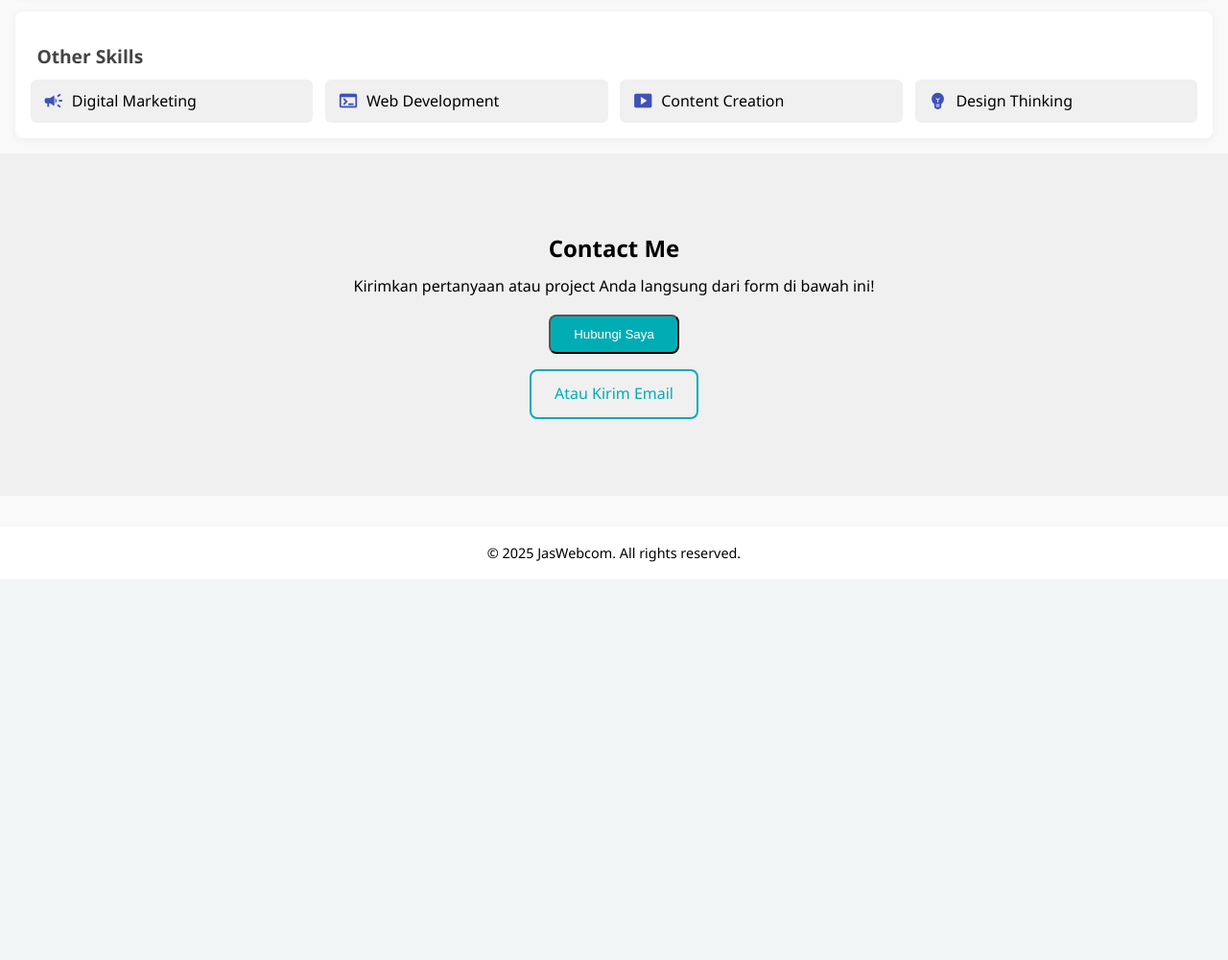
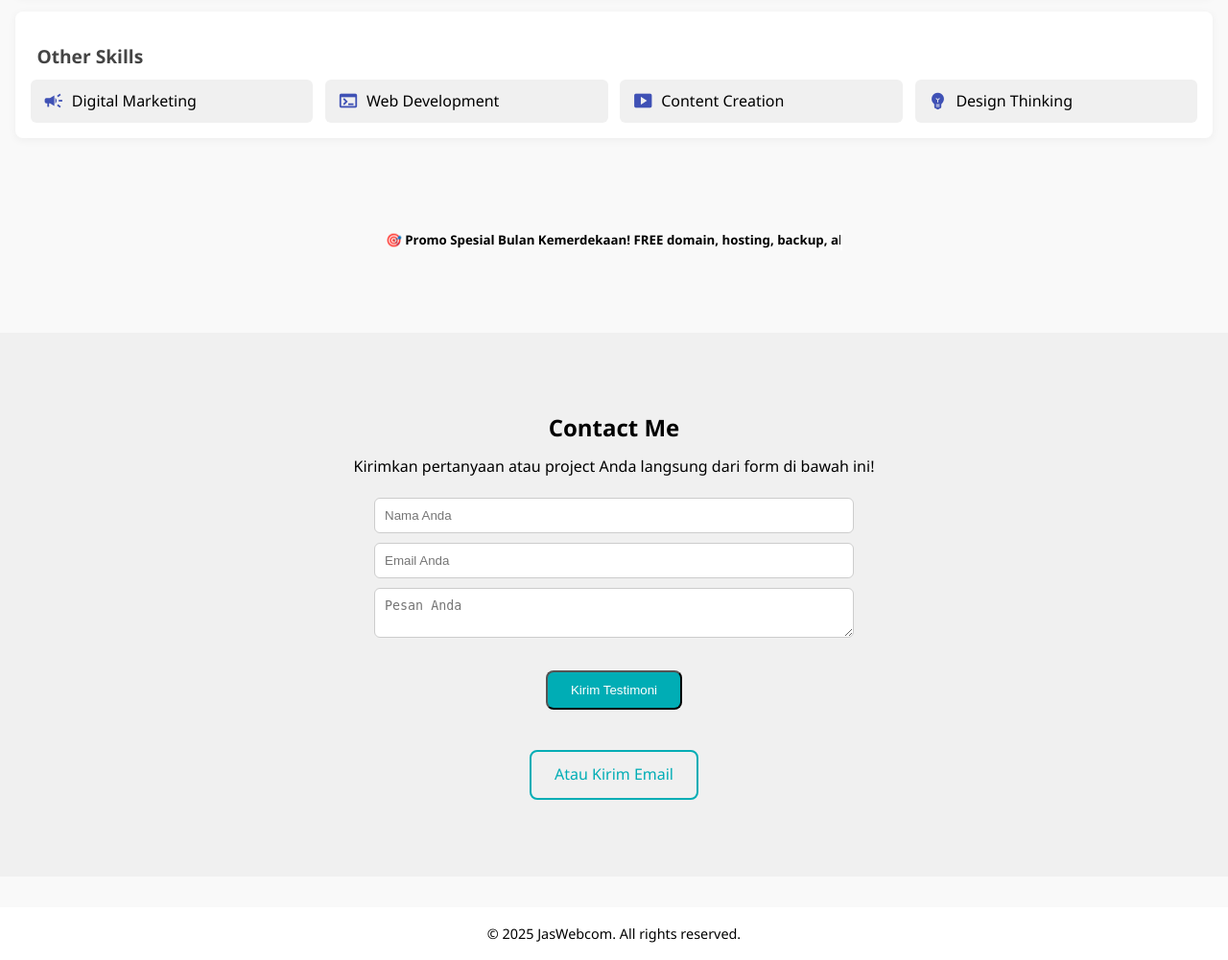
Before and after one commit to septianabdulkarim-cloud/portfolio_website, a Flask app: page / in a window 1280 px wide. Shown: the part 5043-6044 px from the top of the page at 96% size. Before the commit the page ends 5629 px from the top, so only its background shows below. Run offline with Flask 3, Linux system fonts and the light colour scheme.

Commit message:
Update index.html dan style.css

```diff
--- a/static/css/style.css
+++ b/static/css/style.css
@@ -197,6 +197,32 @@
 .btn-outline:hover {
   background-color: #00adb5;
   color: white;
+}
+
+
+@media (max-width: 768px) {
+  .hero {
+    height: 100vh; /* penuh layar */
+    padding: 20px;
+  }
+
+  .hero h1 {
+    font-size: 2rem;
+  }
+
+  .hero p {
+    font-size: 1rem;
+  }
+
+  .btn {
+    padding: 0.6rem 1.2rem;
+    font-size: 0.9rem;
+  }
+
+  .hero-slideshow .slide {
+    background-position: center center;
+    background-size: cover;
+  }
 }
 
 
@@ -599,3 +625,26 @@
   0% { transform: translateX(100%); }
   100% { transform: translateX(-100%); }
 }
+
+
+
+.typing-text::after {
+  content: "🎯 Promo Spesial Bulan Kemerdekaan! FREE domain, hosting, backup, akun admin, keamanan 🔐, & konsultasi. Untuk perusahaan menengah. Harga mulai dari 17.999.999💸 — Chat sekarang! 📩";
+  animation: typing 30s steps(100, end) infinite, blink-caret 0.75s step-end infinite;
+  white-space: nowrap;
+  overflow: hidden;
+  display: inline-block;
+  border-right: 2px solid white;
+  font-weight: bold;
+}
+
+@keyframes typing {
+  0% { width: 0 }
+  50% { width: 100% }
+  100% { width: 0 }
+}
+
+@keyframes blink-caret {
+  from, to { border-color: transparent }
+  50% { border-color: white }
+}
--- a/templates/index.html
+++ b/templates/index.html
@@ -39,6 +39,7 @@
     </span>
   </div>
 </section>
+
 
 <section id="hero" class="hero">
   <div class="hero-slideshow">
@@ -263,22 +264,26 @@
   </div>
 </section>
 
-<!-- Contact -->
+<!-- Promo dengan efek ketik -->
+<section class="bg-danger text-white text-center py-3">
+  <div class="container">
+    <h5 class="typing-text"></h5>
+  </div>
+</section>
+
+   <!-- Contact -->
 <section class="bg-light" id="contact">
   <div class="container text-center">
     <h2>Contact Me</h2>
     <p class="mt-2">Kirimkan pertanyaan atau project Anda langsung dari form di bawah ini!</p>
 
-    <!-- Tombol toggle form -->
-    <button id="toggleFormBtn" class="btn">Hubungi Saya</button>
-
-    <!-- Form disembunyikan default -->
-    <div id="formContainer" style="display: none; margin-top: 20px;">
-      <form id="testimonialForm">
+    <!-- Form langsung terlihat tanpa toggle -->
+    <div id="formContainer" style="margin-top: 20px;">
+      <form id="testimonialForm" action="#testimoni">
         <input type="text" name="name" placeholder="Nama Anda" required><br>
         <input type="email" name="email" placeholder="Email Anda" required><br>
         <textarea name="message" placeholder="Pesan Anda" required></textarea><br>
-        <button type="submit" class="btn">Kirim Pesan</button>
+        <button type="submit" class="btn">Kirim Testimoni</button>
       </form>
     </div>
 
@@ -286,6 +291,7 @@
     <a href="mailto:septian@example.com" class="btn btn-outline">Atau Kirim Email</a>
   </div>
 </section>
+
 
 <!-- WhatsApp Floating Button -->
 <a href="https://wa.me/6287722898695" class="whatsapp-float" target="_blank">💬 Chat via WhatsApp</a>
@@ -406,6 +412,8 @@
       }
     });
   });
+
+
 </script>
 
 </body>
```
